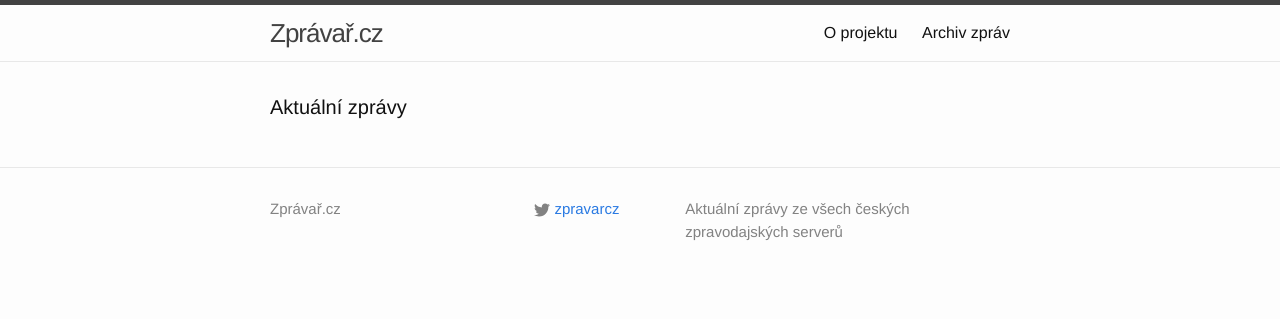
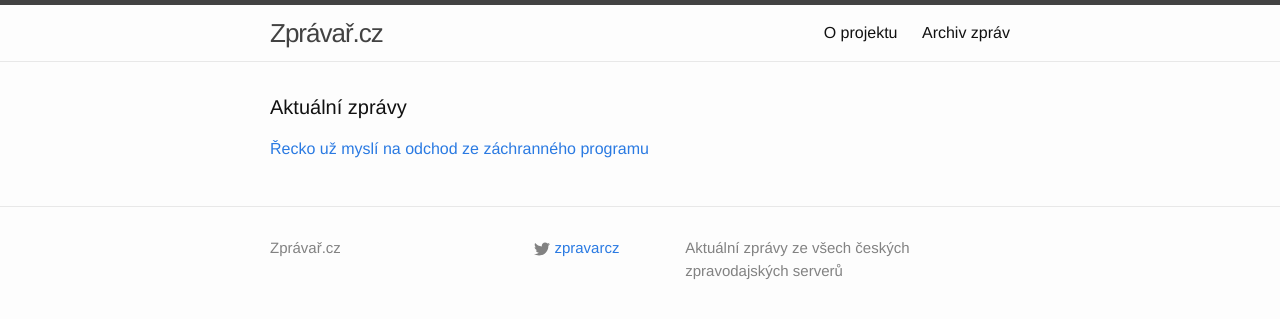
Before and after one commit to adliska/zpravar, a Jekyll site: the page built from index.html, in a window 1280 px wide. Shown: the top 319 px of the page. Built offline with Jekyll 4.4.1, drawn with Linux system fonts in a browser that asks for light colours.

Commit message:
zpravar news update

```diff
--- a/index.html
+++ b/index.html
@@ -5,4 +5,11 @@ layout: default
 <div class="home">
     <h1 class="page-heading">Aktuální zprávy</h1>
 
-</div>
+<p><a href="javascript:;" onclick="toggle_visibility('zpravy0')">Řecko už myslí na odchod ze záchranného programu</a></p>
+<div id="zpravy0" style="display:none">
+<ul>
+<li><a href=http://www.ceskatelevize.cz/ct24/ekonomika/294802-recko-uz-mysli-na-odchod-ze-zachranneho-programu/>Řecko už myslí na odchod ze záchranného programu - www.ceskatelevize.cz</a></li>
+<li><a href=http://www.ceskenoviny.cz/zpravy/zpravy/recky-parlament-schvalil-navrh-rozpoctu-na-pristi-rok/1156229>Řecký parlament schválil návrh rozpočtu na příští rok - www.ceskenoviny.cz</a></li>
+<li><a href=http://www.rozhlas.cz/_zprava/recko-pripousti-ze-se-mu-nepodari-vcas-ukoncit-svuj-zachranny-program--1429532>Řecko připouští, že se mu nepodaří včas ukončit svůj záchranný program - www.rozhlas.cz</a></li>
+</ul>
+</div></div>
```
